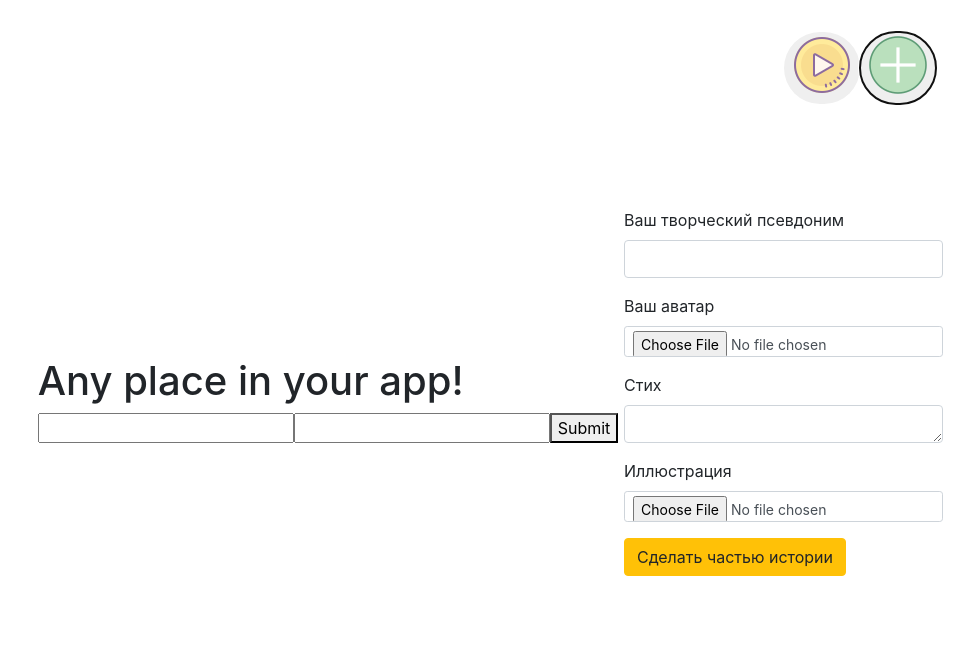
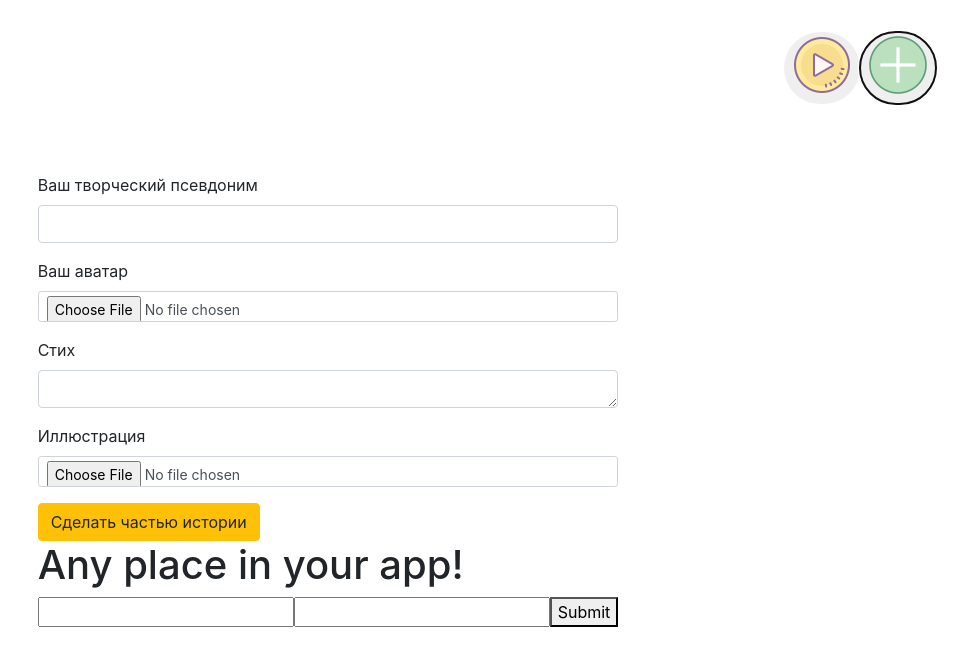
Before and after one commit to BossNumber1/poetry, a Next.js app in the folder app/: page / in a window 1280 px wide. Both pictures are taken after a click on the button 1210 px from the left and 68 px from the top of the page. Shown: the top 666 px of the page, without its empty margins (312-1280 px from the left). Built offline with nearby package versions, Linux system fonts and the light colour scheme.

Commit message:
улучшил форму, добавив созданные ранее стили и проверку на введённость всех данных

```diff
--- a/app/components/Player.jsx
+++ b/app/components/Player.jsx
@@ -52,7 +52,7 @@ export default function Player({ onMusic, imgMusic, switchOnSwitchOff }) {
             </div>
 
             {showForm && (
-                <div className="postAddForm">
+                <div className="postAddForm33">
                     <form>
                         <fieldset>
                             <div className="mb-3">
```
